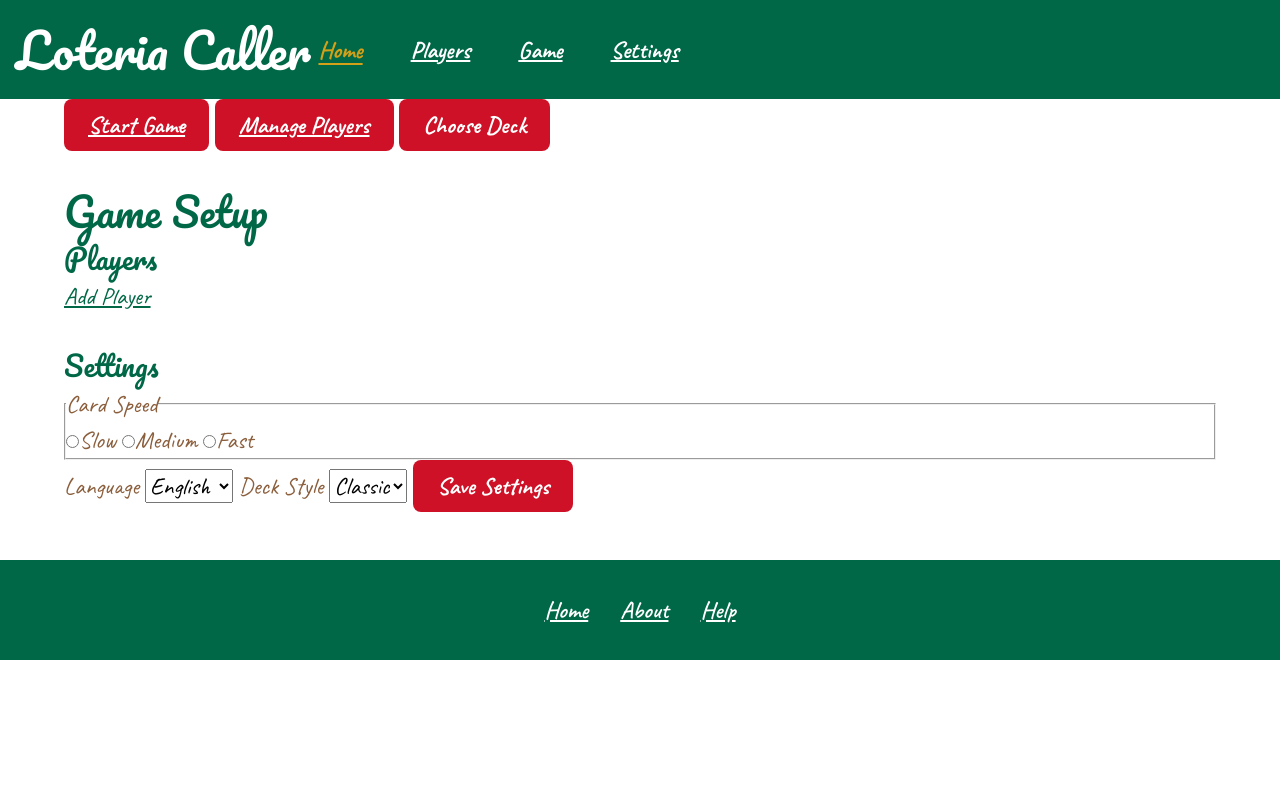
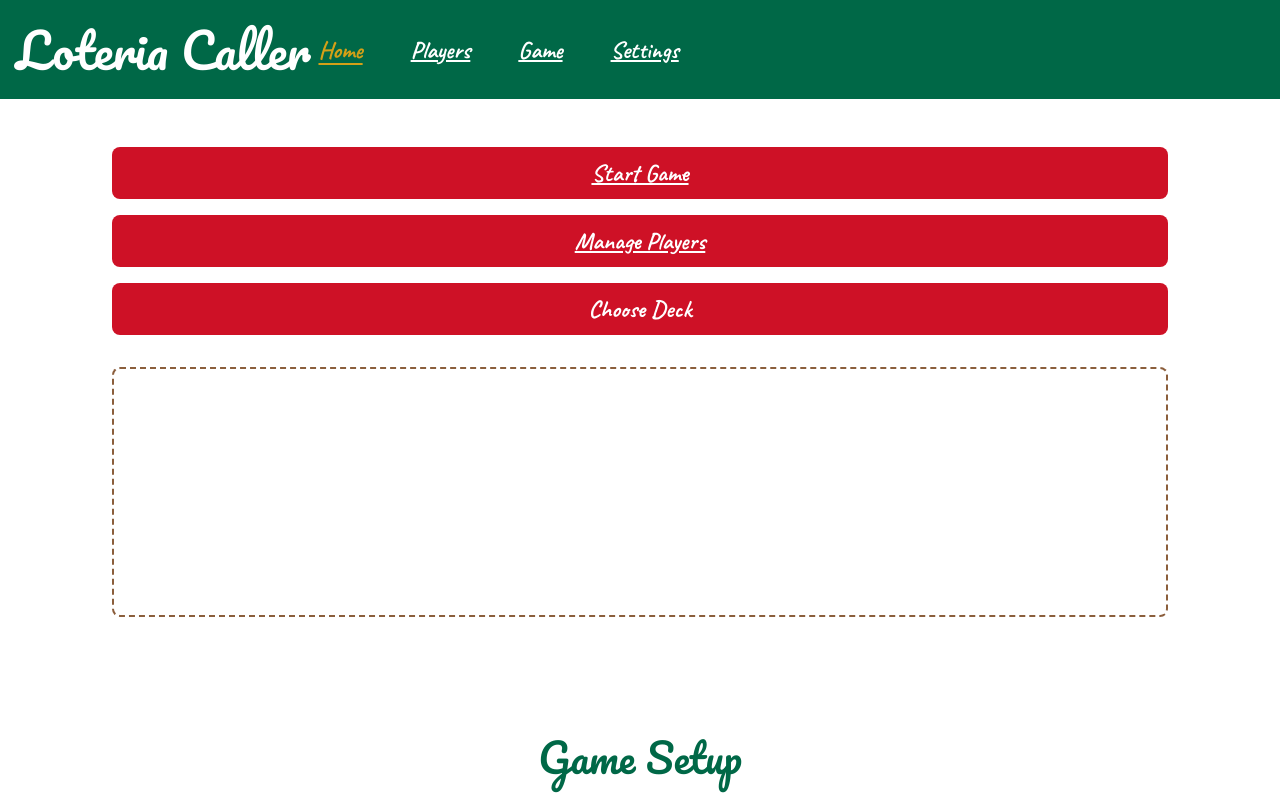
Before and after one commit to mcontreras12/Loteria-Caller, a plain HTML site: page index.html in a window 1280 px wide. Shown: the top 800 px of the page. Drawn offline with Linux system fonts and the light colour scheme; a web font is replaced by a local one.

Commit message:
Update styles.css
added styling to the home page. more changes and refinements to come

```diff
--- a/styles.css
+++ b/styles.css
@@ -221,6 +221,135 @@ footer nav a:hover, footer nav a:focus-visible {
     color: var(--gold);
 }
 
+/* Home Page */
+
+/* hero section */
+#hero {
+    padding: var(--spacing-xl);
+}
+
+.hero-content {
+    display: flex;
+    flex-direction: column;
+    align-items: center;
+    gap: var(--spacing-large);
+}
+
+.hero-buttons {
+    display: flex;
+    flex-direction: column;
+    gap: var(--spacing-medium);
+    width: 100%;
+}
+
+.hero-buttons a, .hero-buttons button {
+    width: 100%;
+}
+
+.hero-images {
+    display: flex;
+    justify-content: center;
+    align-items: center;
+    width: 100%;
+    min-height: 250px;
+    border: 2px dashed var(--brown);
+    border-radius: var(--border-radius);
+}
+
+/* game setup */
+#game-setup {
+    padding: var(--spacing-large) 0;
+}
+
+#game-setup h2 {
+    text-align: center;
+    margin-bottom: var(--spacing-large);
+}
+
+.setup-content {
+    display: flex;
+    flex-direction: column;
+    gap: var(--spacing-large);
+}
+
+/* players and quick settings */
+#players-preview, #quick-settings {
+    padding: var(--spacing-large);
+    border: 2px solid var(--brown);
+    border-radius: var(--border-radius);
+    background-color: var(--white);
+}
+
+#players-preview h3, #quick-settings h3 {
+    margin-bottom: var(--spacing-medium);
+}
+
+/* Players */
+
+#home-player-list {
+    list-style: none;
+    margin-bottom: var(--spacing-medium);
+}
+
+#home-player-list li {
+    padding: var(--spacing-small);
+    border-bottom: 1px solid var(--brown);
+}
+
+/* add player link */
+
+#players-preview a {
+    display: inline-block;
+    padding: var(--spacing-small) var(--spacing-medium);
+    background-color: var(--green);
+    color: var(--white);
+    border-radius: var(--border-radius);
+}
+
+#players-preview a:hover {
+    background-color: var(--red);
+}
+
+/* quick settings */
+
+#quick-settings-form {
+    display: flex;
+    flex-direction: column;
+    gap: var(--spacing-medium);
+}
+
+#quick-settings-form fieldset {
+    border: 1px solid var(--brown);
+    border-radius: var(--border-radius);
+    padding: var(--spacing-medium);
+}
+
+#quick-settings-form label {
+    display: block;
+}
+
+#quick-settings-form select {
+    width: 100%;
+    padding: var(--spacing-small);
+    border: 1px solid var(--brown);
+    border-radius: var(--border-radius);
+    color: var(--brown);
+}
+
+#quick-settings-form button {
+    margin-top: var(--spacing-medium);
+}
+
+
+
+
+
+
+
+
+
+
+
 
 /* Medium Screens (Min-width: 600px) */
 
```
